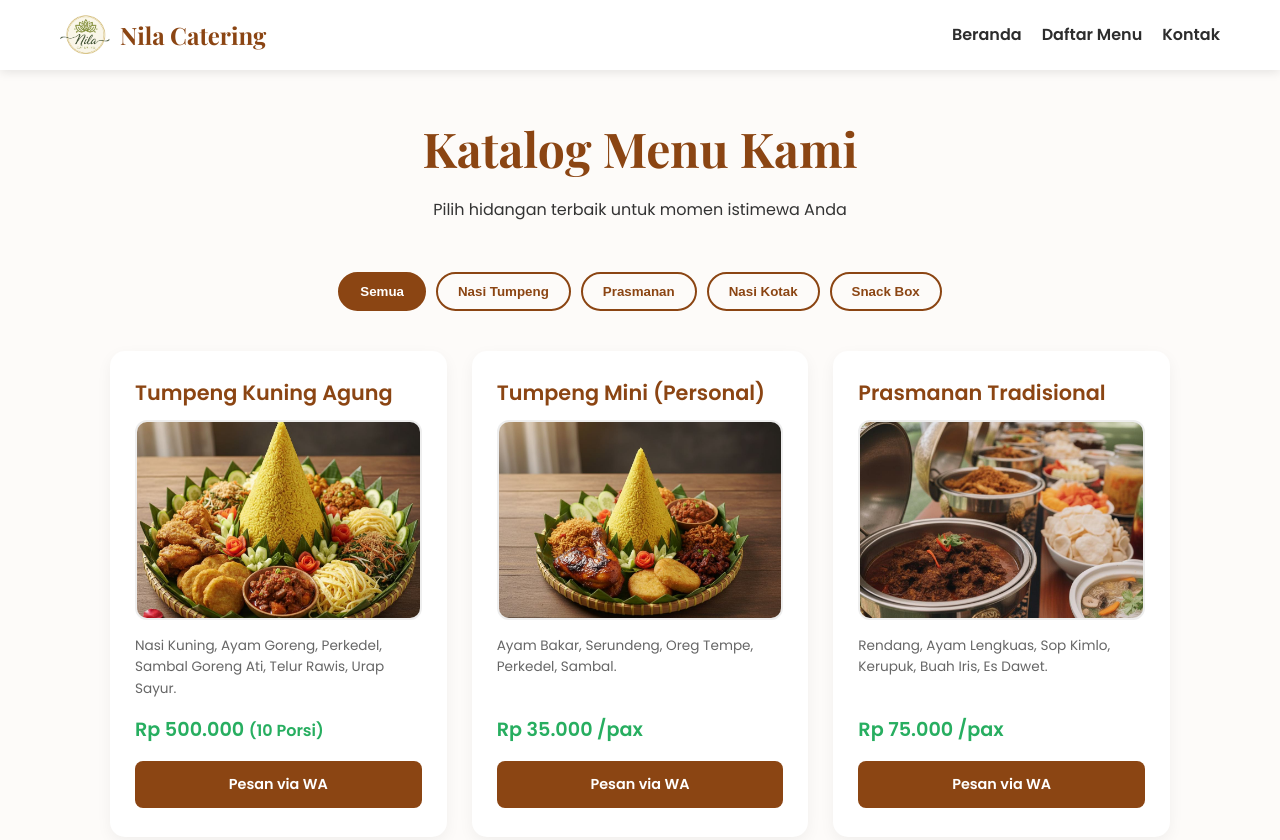
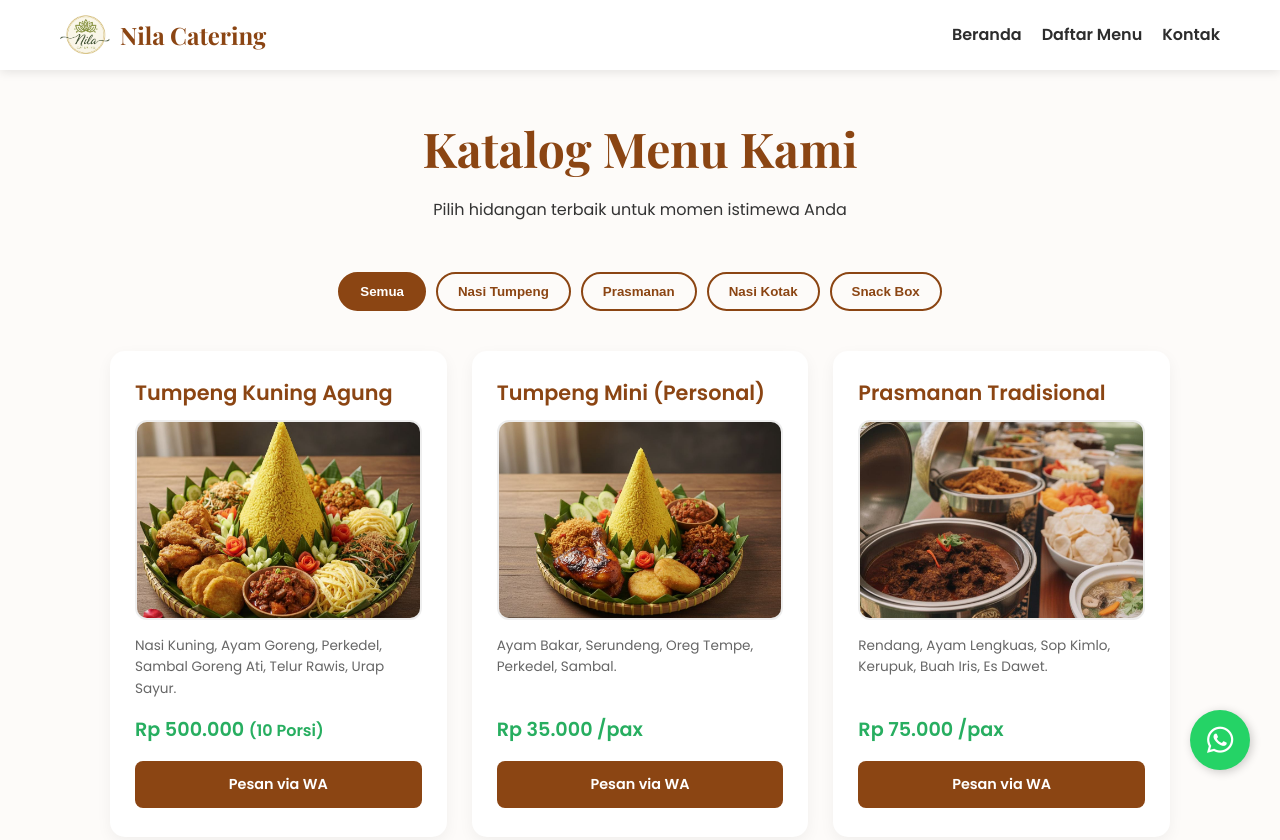
Before and after one commit to fajardamanik/nilacatering, a plain HTML site: page menu.html in a window 1280 px wide. Shown: the top 840 px of the page. Drawn offline with nearby package versions, Linux system fonts and the light colour scheme.

Commit message:
wa float

```diff
--- a/menu.html
+++ b/menu.html
@@ -140,6 +140,34 @@
 
             .tab-btn { padding: 8px 15px; font-size: 0.85rem; }
         }
+
+
+        /* --- WhatsApp Floating Button --- */
+        .whatsapp-float {
+            position: fixed;
+            bottom: 30px;
+            right: 30px;
+            background-color: #25d366;
+            color: white;
+            width: 60px;
+            height: 60px;
+            border-radius: 50px;
+            text-align: center;
+            font-size: 30px;
+            box-shadow: 2px 2px 10px rgba(0,0,0,0.2);
+            display: flex;
+            align-items: center;
+            justify-content: center;
+            z-index: 1000;
+            text-decoration: none;
+        }
+
+
+
+
+
+
+
     </style>
 </head>
 <body>
@@ -301,5 +329,9 @@
     }
 </script>
 
+<a href="https://wa.me/62812345678" class="whatsapp-float" target="_blank">
+    <i class="fab fa-whatsapp"></i>
+</a>
+
 </body>
 </html>
```
Also changed, not shown: contact.html (+36 -0 lines), index.html (+5 -3 lines).
